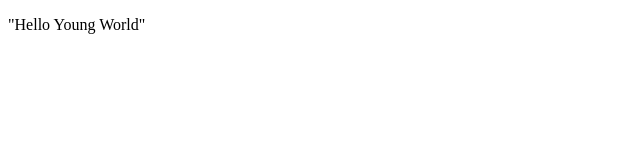
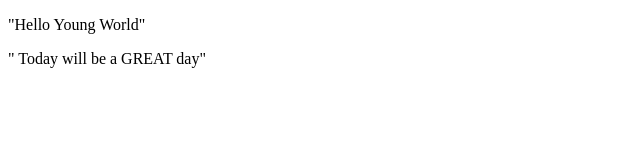
Before and after one commit to tysonwmccrary/savvy-coders-exercises, a plain HTML site: page index.html in a window 1280 px wide. Shown: the whole page, without its empty margins (0-640 px from the left). Drawn offline with Linux system fonts and the light colour scheme.

Commit message:
added another paragraph

```diff
--- a/index.html
+++ b/index.html
@@ -9,6 +9,6 @@
 <body>
 
 <p> "Hello Young World" </p>
-
+<p> " Today will be a GREAT day" </p>
 </body>
 </html>
```
Also changed, not shown: 1 other file.
